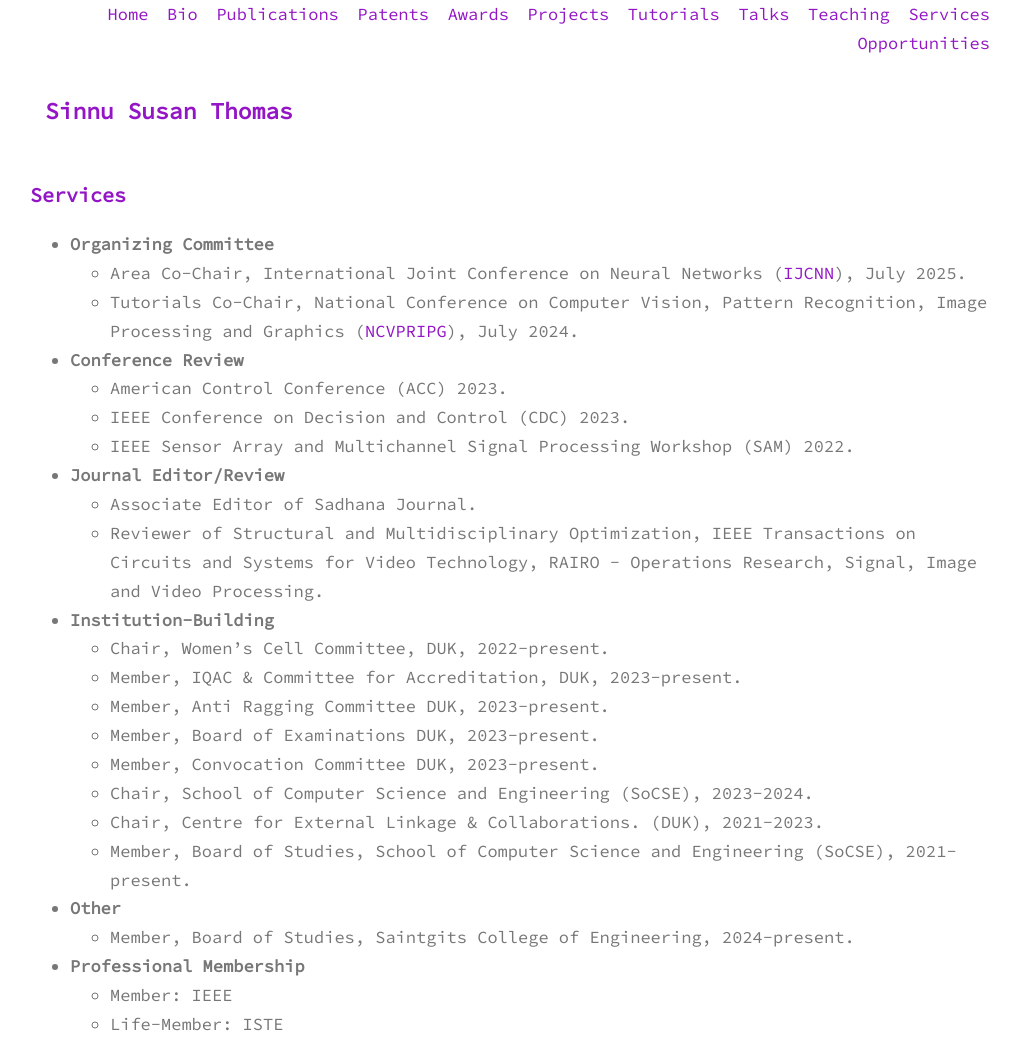
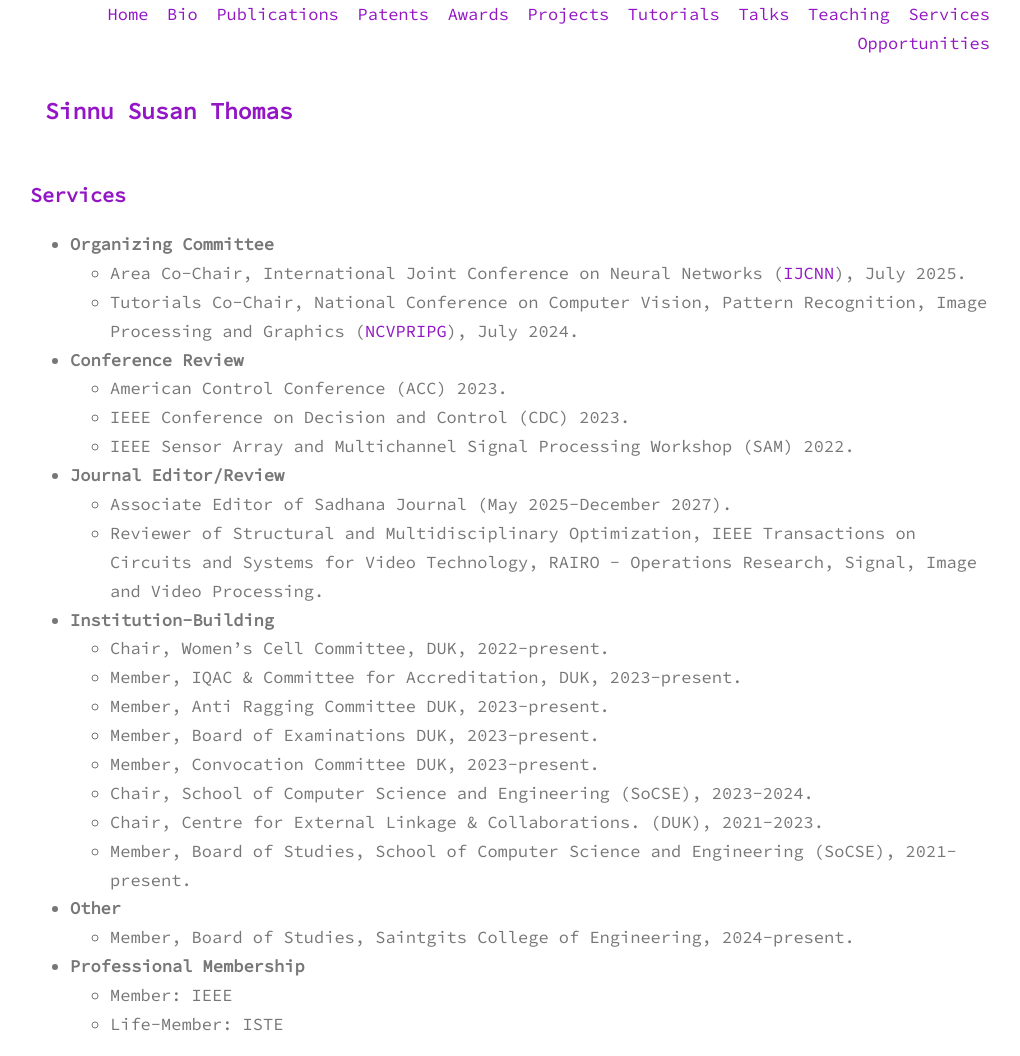
Before and after one commit to sinnuthomas/sinnuthomas.github.io, a Jekyll site: the page built from services.md, in a window 1280 px wide. Shown: the whole page, without its empty margins (130-1150 px from the left). Built offline with Jekyll 4.4.1, drawn with Linux system fonts in a browser that asks for light colours.

Commit message:
Update services.md

```diff
--- a/services.md
+++ b/services.md
@@ -16,7 +16,7 @@ permalink: /services/
 
 * **Journal Editor/Review**
   <br/>
-  * Associate Editor of Sadhana Journal.
+  * Associate Editor of Sadhana Journal (May 2025-December 2027).
   * Reviewer of Structural and Multidisciplinary Optimization, IEEE Transactions on Circuits and Systems for Video Technology, RAIRO - Operations Research, Signal, Image and Video Processing.
 
 * **Institution-Building**
```
